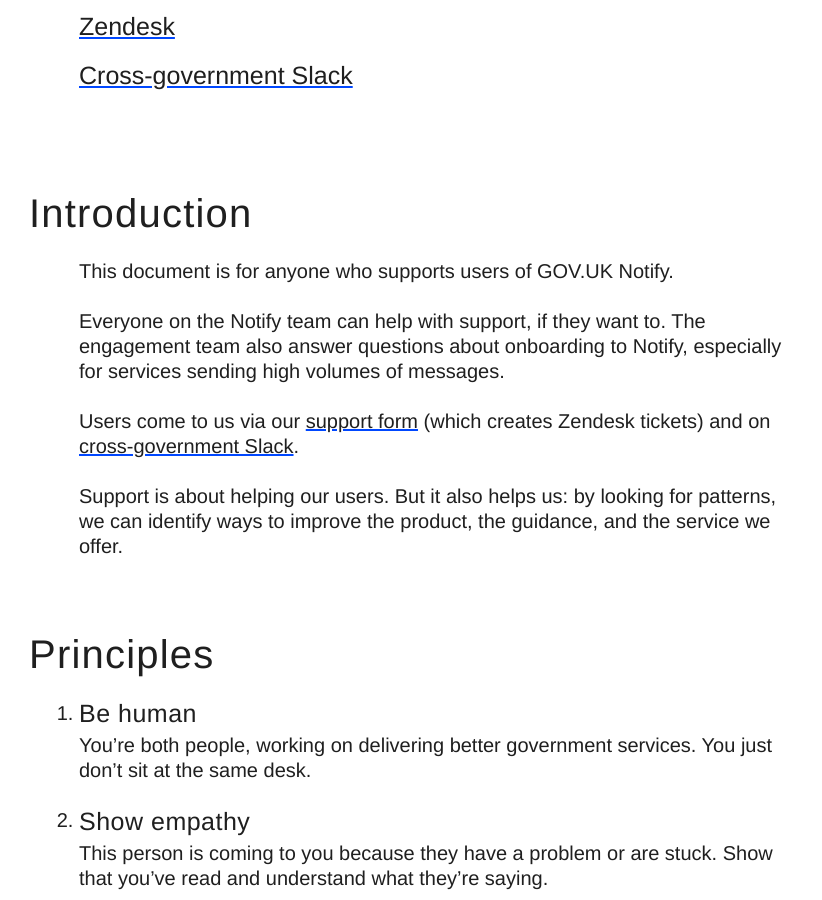
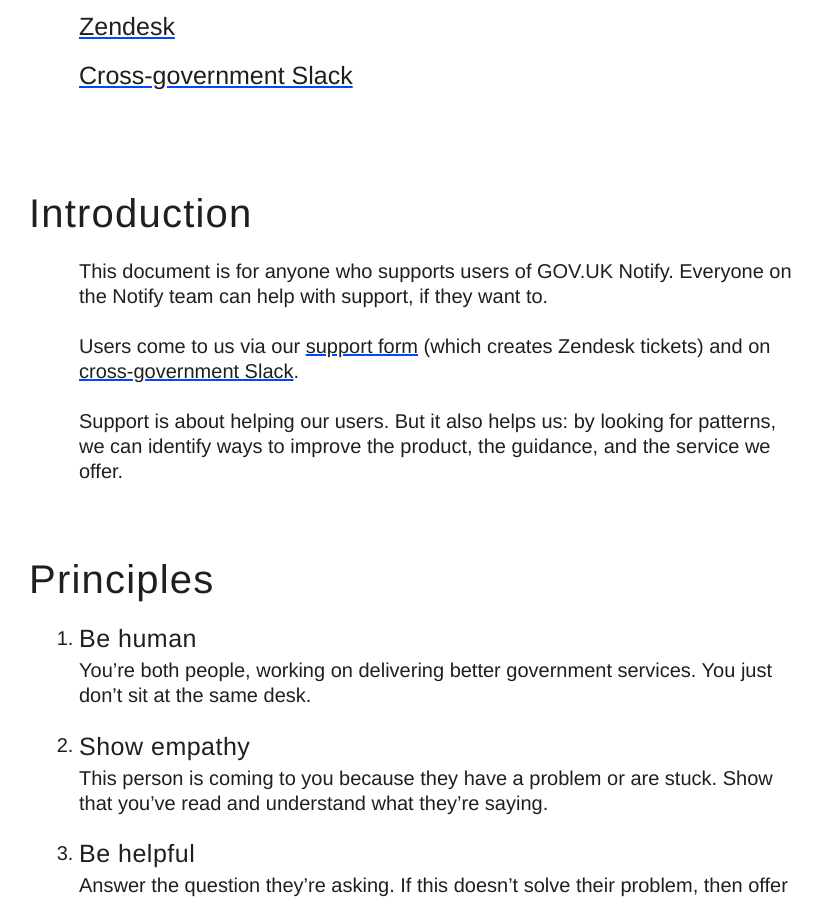
Before and after one commit to alphagov/notify-support, a Jekyll site: the page built from index.md, in a window 1280 px wide and 900 px high, scrolled down 401 px. Shown: the whole window, without its empty margins (46-868 px from the left). Built offline with Jekyll 4.4.1, drawn with Linux system fonts in a browser that asks for light colours.

Commit message:
Remove reference to engagement team
They don’t cover support any more.

```diff
--- a/_content/introduction.markdown
+++ b/_content/introduction.markdown
@@ -4,9 +4,7 @@ slug: welcome
 order: 1
 ---
 
-This document is for anyone who supports users of GOV.UK Notify.
-
-Everyone on the Notify team can help with support, if they want to. The engagement team also answer questions about onboarding to Notify, especially for services sending high volumes of messages.
+This document is for anyone who supports users of GOV.UK Notify. Everyone on the Notify team can help with support, if they want to.
 
 Users come to us via our [support form](https://www.notifications.service.gov.uk/support) (which creates Zendesk tickets) and on [cross-government Slack](https://ukgovernmentdigital.slack.com/messages/govuk-notify).
 
```
